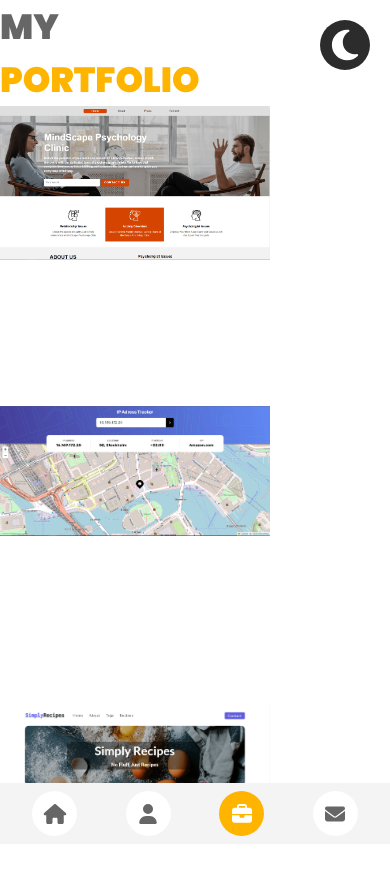
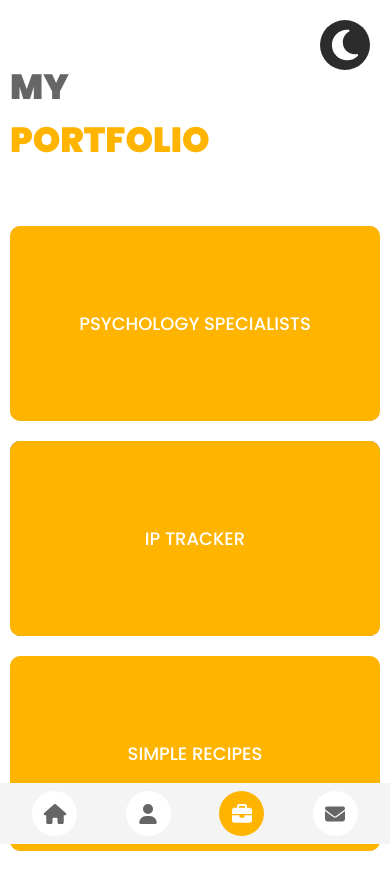
Before and after one commit to WersV/my-portfolio, a Vue app: page /portfolio in a window 390 px wide. Shown: the top 890 px of the page. Built offline with nearby package versions, Linux system fonts and the light colour scheme.

Commit message:
add mobile styles

```diff
--- a/src/App.vue
+++ b/src/App.vue
@@ -18,7 +18,7 @@ onMounted(() => {
   <LightSwitcher/>
   <NavMenu/>
   <router-view v-slot="{ Component }">
-    <transition>
+    <transition mode="out-in">
       <component :is="Component" />
     </transition>
   </router-view>
--- a/src/views/PortfolioView.vue
+++ b/src/views/PortfolioView.vue
@@ -3,13 +3,22 @@
     <h1>My <span>portfolio</span></h1>
     <div class="projects-wrapper">
       <section class="project">
-        <img src="@/assets/img/psychology-specialist-screen.png" alt="">
+        <img src="@/assets/img/psychology-specialist-screen.png" alt="psychology specialist website">
+        <div class="title">
+          <span>Psychology specialists</span>
+        </div>
       </section>
       <section class="project">
-        <img src="@/assets/img/ip-tracker-screen.png" alt="">
+        <img src="@/assets/img/ip-tracker-screen.png" alt="ip tracker website">
+        <div class="title">
+          <span>Ip tracker</span>
+        </div>
       </section>
       <section class="project">
-        <img src="@/assets/img/recipes-screen.png" alt="">
+        <img src="@/assets/img/recipes-screen.png" alt="cooking website">
+        <div class="title">
+          <span>Simple recipes</span>
+        </div>
       </section>
     </div>
   </main>
@@ -22,25 +31,55 @@ export default {
 <style lang="scss">
 @import '@/assets/_variables.scss';
   .portfolio-view {
+    margin: 0 10px;
     h1 {
       color: $text-light-gray;
       font-size: 35px;
       text-transform: uppercase;
       font-weight: 900;
+      margin: 60px 0;
       span {
         display: block;
         color: $text-yellow;
       }
     }
     .projects-wrapper {
+      margin-bottom: 100px;
       width: 100%;
       .project {
-        width: 300px;
-        height: 300px;
+        position: relative;
+        width: 100%;
+        margin-bottom: 20px;
+        overflow: hidden;
         img {
           display: block;
-          max-width:90%;
-          max-height:90%;
+          width:100%;
+          height: calc(100vw * 0.5);
+          border-radius: 10px;
+        }
+        .title {
+          display: flex;
+          align-items: center;
+          text-align: center;
+          position: absolute;
+          top:0;
+          left: 0;
+          width: 100%;
+          height: 100%;
+          background-color: #FFB400;
+          border-radius: 10px;
+          text-transform: uppercase;
+          transition: .3s linear;
+          cursor: pointer;
+          span {
+            width: 100%;
+            color: white;
+            font-size: 18px;
+            font-weight: 500;
+          }
+        }
+        .title:hover, .title:hover span {
+          opacity: 0;
         }
       }
     }
```
